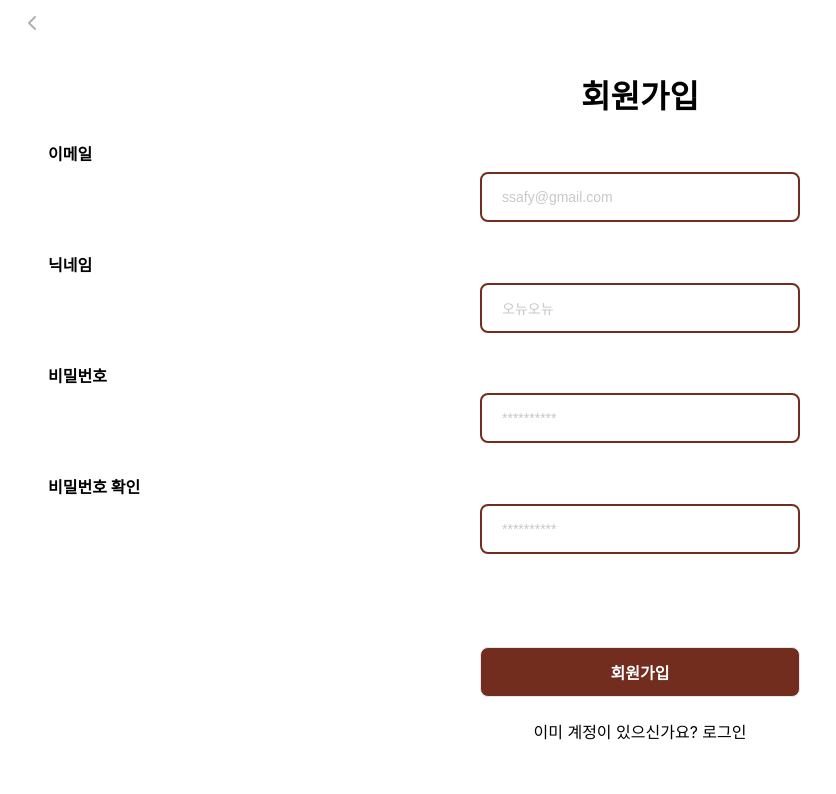
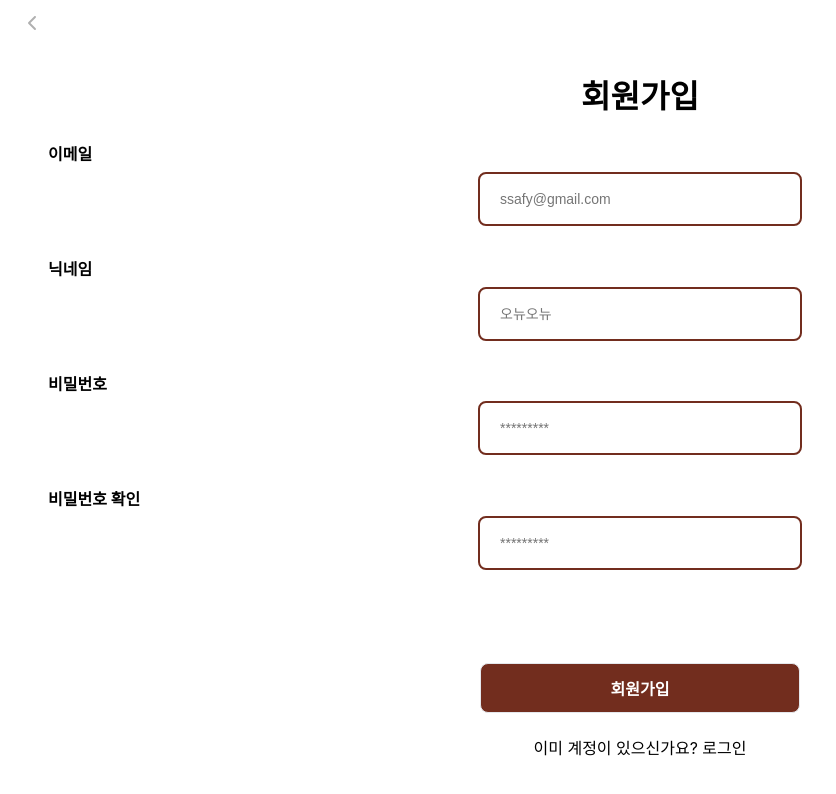
Before and after one commit to Gyeongtori/gyeong-tori, a React (Create React App) app in the folder frontend/: page /signup in a window 1280 px wide. Shown: the top 794 px of the page, without its empty margins (0-836 px from the left). Built offline with nearby package versions, Linux system fonts and the light colour scheme.

Commit message:
design: ButtonBlank 컴포넌트 수정

```diff
--- a/frontend/src/components/ButtonBlank.js
+++ b/frontend/src/components/ButtonBlank.js
@@ -1,7 +1,7 @@
 import React from 'react';
 import styled, { css } from 'styled-components';
 
-const StyledButton = styled.button`
+const StyledButton = styled.input`
   /* 공통 스타일 */
   display: inline-block;
   outline: none;
@@ -15,7 +15,7 @@ const StyledButton = styled.button`
 
   /* 크기 */
   height: 3.125rem;
-  width: 20rem;
+  width: 17.5rem;
   font-size: 0.875rem;
 
 
@@ -32,13 +32,14 @@ const StyledButton = styled.button`
 `;
 
 
-const ButtonBlank = ({ children, color, activecolor, borderwidth, ...rest }) => {
+const ButtonBlank = ({  color, activecolor, borderwidth,  ...rest }) => {
     return <StyledButton
         {...rest}
         color={color}
         activecolor={activecolor}
         borderwidth={borderwidth}
-      >{children}
+
+      >
       </StyledButton>;
 };
 
--- a/frontend/src/pages/Login.js
+++ b/frontend/src/pages/Login.js
@@ -22,12 +22,14 @@ const Login = () => {
         <ButtonBlank
           color='#E4E7EC'
           activecolor='#BCBCBD'
-        >이메일</ButtonBlank>
+          placeholder='이메일'
+        ></ButtonBlank>
 
         <ButtonBlank
           color='#E4E7EC'
           activecolor='#BCBCBD'
-        >비밀번호</ButtonBlank>
+          placeholder='비밀번호'
+        ></ButtonBlank>
 
         <ButtonFull
           color="#888870"
--- a/frontend/src/pages/Signup.js
+++ b/frontend/src/pages/Signup.js
@@ -26,28 +26,32 @@ const Signup = () => {
             color='#722D1E'
             activecolor='#A94C36'
             borderwidth='2'
-            >ssafy@gmail.com</ButtonBlank>
+            placeholder='ssafy@gmail.com'
+            ></ButtonBlank>
 
             <InputText>닉네임</InputText>
             <ButtonBlank
             color='#722D1E'
             activecolor='#A94C36'
             borderwidth='2'
-            >오뉴오뉴</ButtonBlank>
+            placeholder='오뉴오뉴'
+            ></ButtonBlank>
 
             <InputText>비밀번호</InputText>
             <ButtonBlank
             color='#722D1E'
             activecolor='#A94C36'
             borderwidth='2'
-            >**********</ButtonBlank>
+            placeholder='*********'
+            ></ButtonBlank>
 
             <InputText>비밀번호 확인</InputText>
             <ButtonBlank
             color='#722D1E'
             activecolor='#A94C36'
             borderwidth='2'
-            >**********</ButtonBlank>
+            placeholder='*********'
+            ></ButtonBlank>
 
             <SignupBtn>
                 <ButtonFull
```
